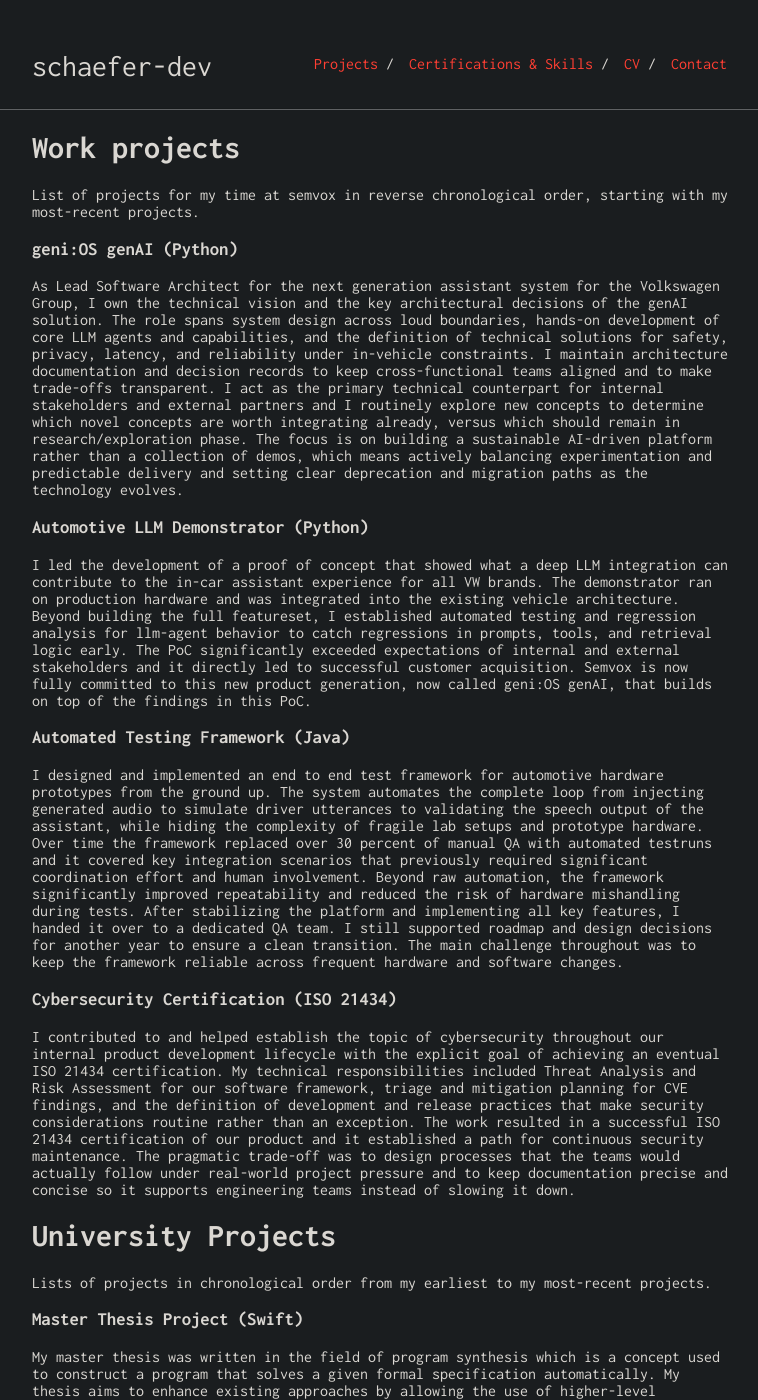
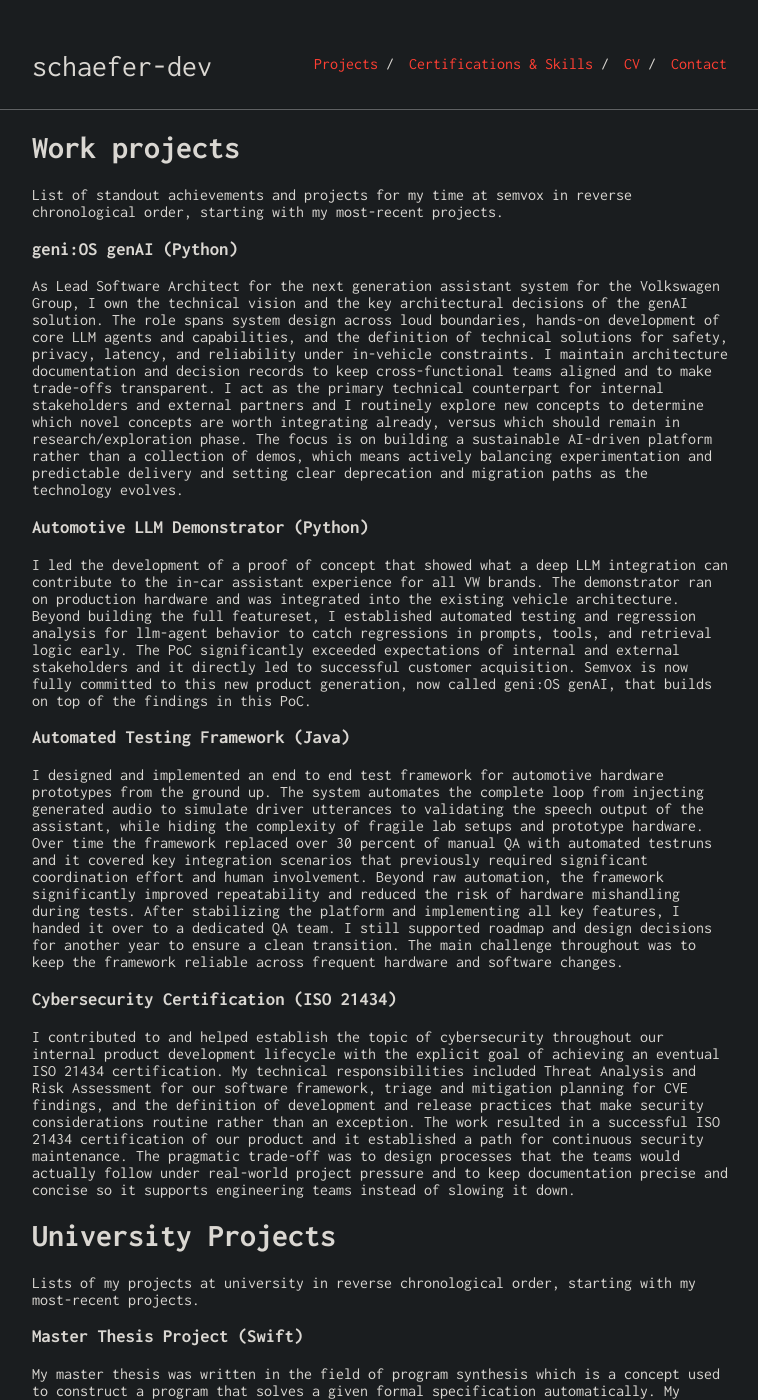
Before and after one commit to schaefer-dev/schaefer-dev.github.io, a Jekyll site: the page built from projects.md, in a window 1280 px wide and 1400 px high. Shown: the whole window, without its empty margins (258-1016 px from the left). Built offline with Jekyll 4.4.1, drawn with Linux system fonts in a browser that asks for light colours.

Commit message:
Minor fixes

```diff
--- a/projects.md
+++ b/projects.md
@@ -6,7 +6,7 @@
 
 # Work projects
 
-List of projects for my time at semvox in reverse chronological order, starting with my most-recent projects.
+List of standout achievements and projects for my time at semvox in reverse chronological order, starting with my most-recent projects.
 
 
 ### geni:OS genAI (Python)
@@ -30,7 +30,7 @@
 
 # University Projects
 
-Lists of projects in chronological order from my earliest to my most-recent projects.
+Lists of my projects at university in reverse chronological order, starting with my most-recent projects.
 
 
 ### Master Thesis Project (Swift)
```
